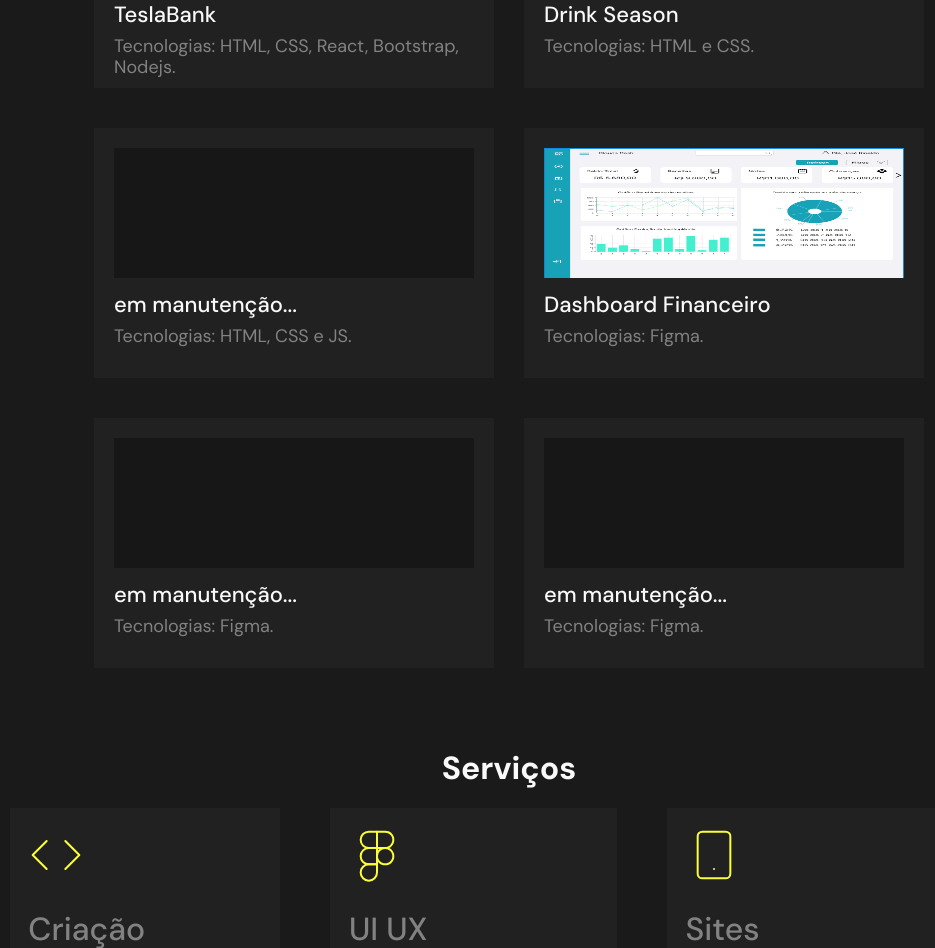
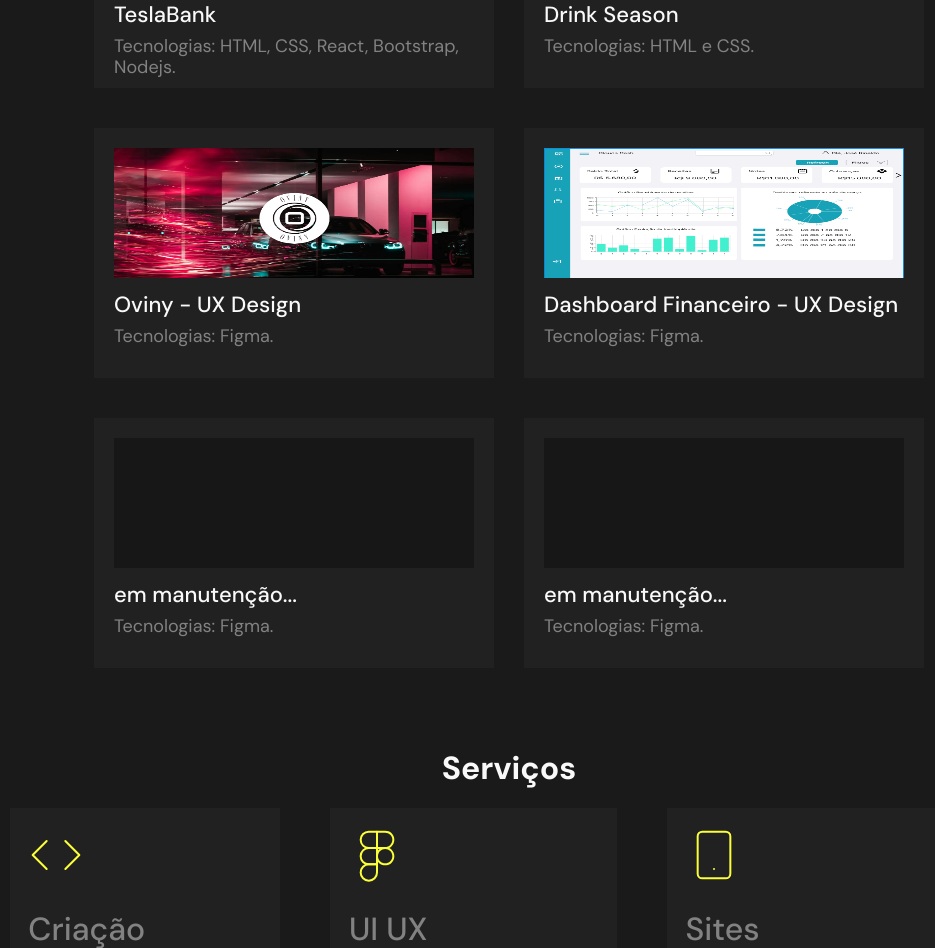
Before and after one commit to evertonrichard/portifolio, a plain HTML site: page index.html in a window 1280 px wide. Shown: the part 1846-2794 px from the top of the page, without its empty margins (131-1066 px from the left). Drawn offline with Linux system fonts and the light colour scheme.

Commit message:
adicionado um projeto a section de projetos.

```diff
--- a/index.html
+++ b/index.html
@@ -159,14 +159,14 @@
                             </div>
                         </a>
                         <!-- Projeto 3 -->
-                        <a href="URL_DO_SEU_PROJETO_3" target="_blank">
+                        <a href="https://www.figma.com/design/MGgj64joJER8r0sMBgeDdG/oviny?node-id=0-1&t=DhzU4wsuFm2pnvnn-0" target="_blank">
                             <div class="proj">
                                 <div class="img_proj">
-
+                                   <img class="hidden-imagens" src="assets/imgens-projetos/oviny.png" alt="Oviny">
                                 </div>
                                 <div class="proj_content">
-                                    <p>em manutenção...</p>
-                                    <span>Tecnologias: HTML, CSS e JS.</span>
+                                    <p>Oviny - UX Design</p>
+                                    <span>Tecnologias: Figma.</span>
                                 </div>
                             </div>
                         </a>
@@ -177,13 +177,13 @@
                                     <img class="hidden-imagens" src="assets/imgens-projetos/dashboardfinanceiro.png" alt="Dashboard Financeiro">
                                 </div>
                                 <div class="proj_content">
-                                    <p>Dashboard Financeiro</p>
+                                    <p>Dashboard Financeiro - UX Design</p>
                                     <span>Tecnologias: Figma.</span>
                                 </div>
                             </div>
                         </a>
                         <!-- Figma 2 -->
-                        <a href="URL_DO_FIGMA_2" target="_blank">
+                        <a href="URL_DO_FIGMA_3" target="_blank">
                             <div class="proj">
                                 <div class="img_proj">
 
```
Also changed, not shown: assets/imgens-projetos/oviny.png (added).
